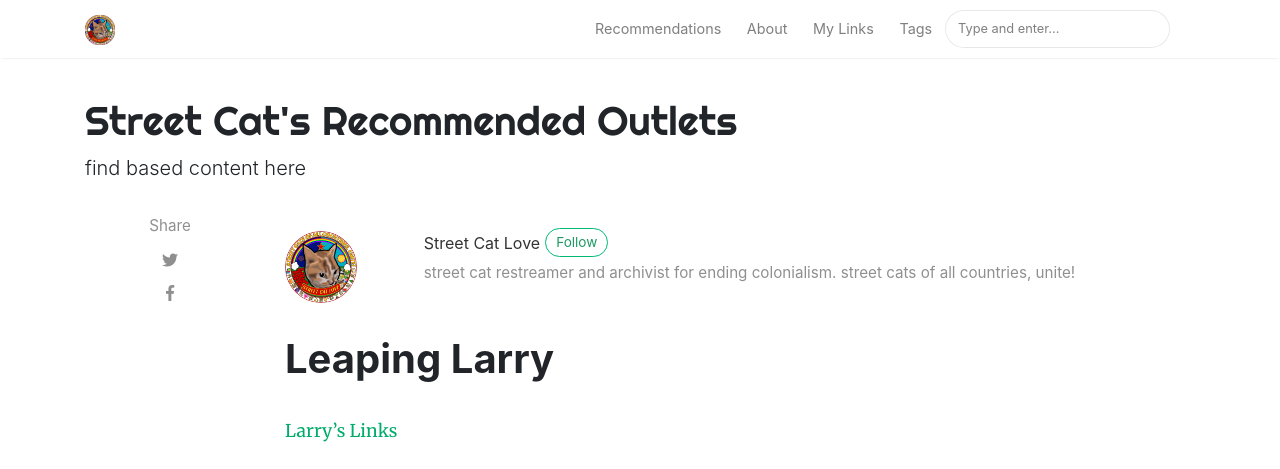
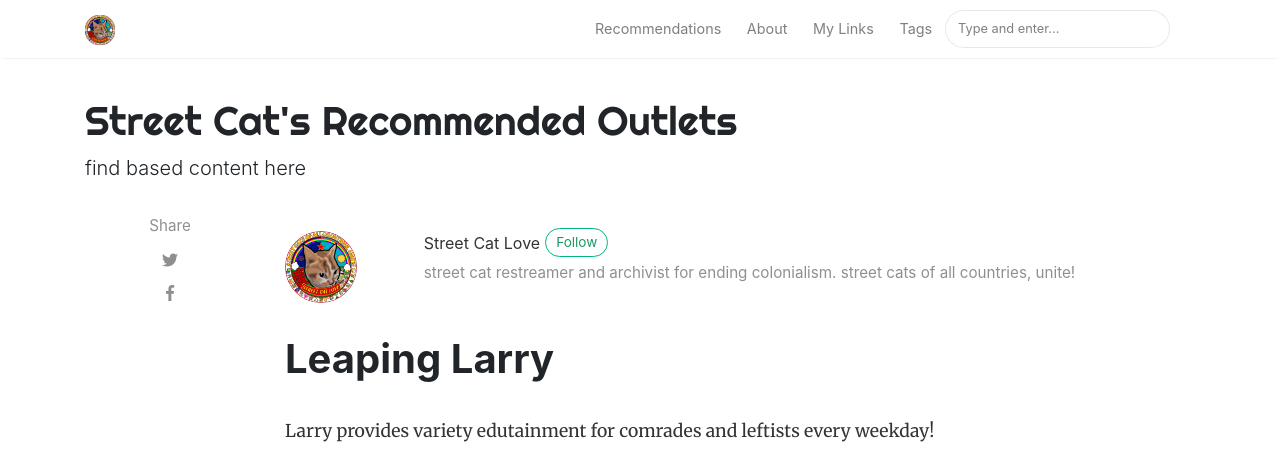
Before and after one commit to StreetCatLove/recs, a Jekyll site: the page built from _posts/2025-05-30-larry.md, in a window 1280 px wide and 1400 px high. Shown: the top 469 px of the window. Built offline with Jekyll 4.4.1, drawn with Linux system fonts in a browser that asks for light colours; nearby versions of some CDN libraries; comment, search, counter and statistics services are not loaded; some of the changed text lies outside the part shown; grey boxes are pictures that could not be loaded.

Commit message:
Update 2025-05-30-larry.md

```diff
--- a/_posts/2025-05-30-larry.md
+++ b/_posts/2025-05-30-larry.md
@@ -2,12 +2,14 @@
 layout: post
 title:  "Leaping Larry"
 author: street_cat
-categories: [ streamer, divest, juche, indigenous ]
+categories: [ streamer, divest, juche, indigenous, gaming ]
 image: assets/images/lar.jpg
 featured: true
 hidden: false
 comments: false
 ---
+
+Larry provides variety edutainment for comrades and leftists every weekday!
 
 <a href="https://beacons.ai/llarry">Larry's Links</a>
 
```
